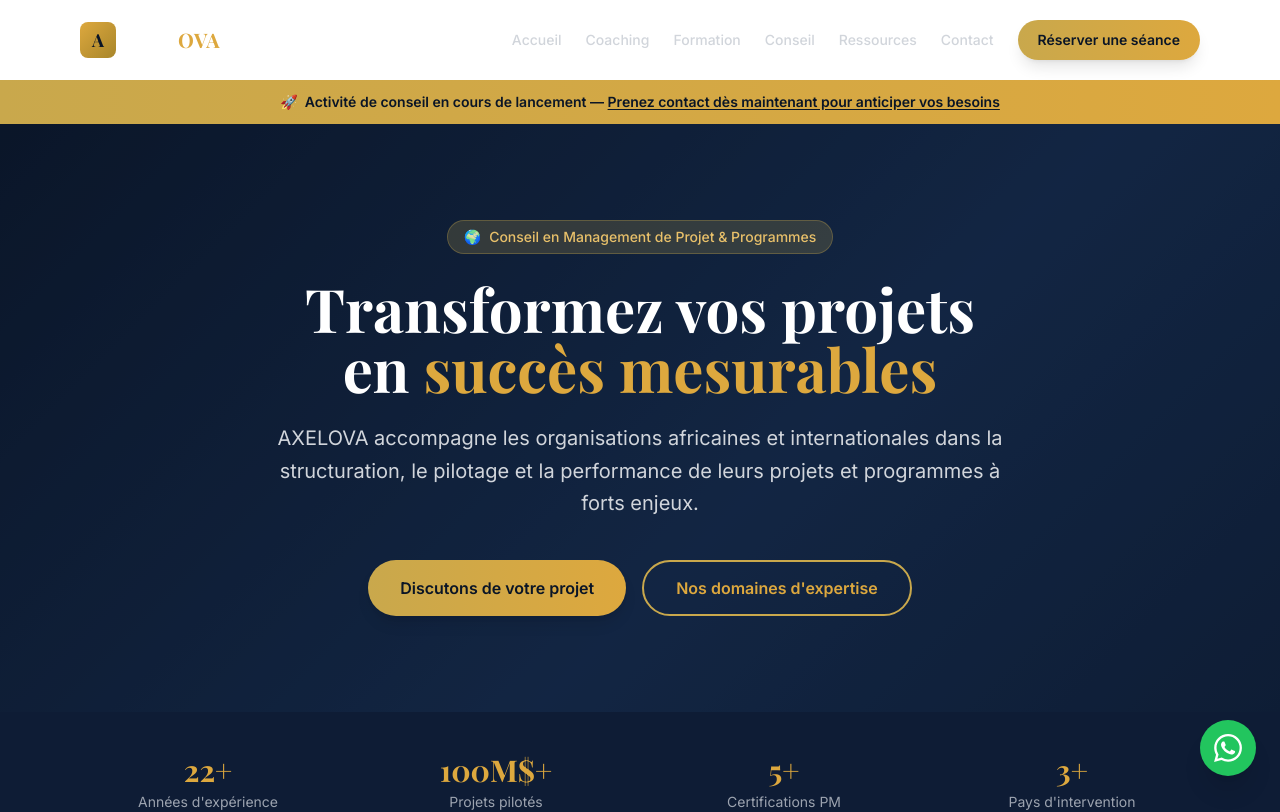
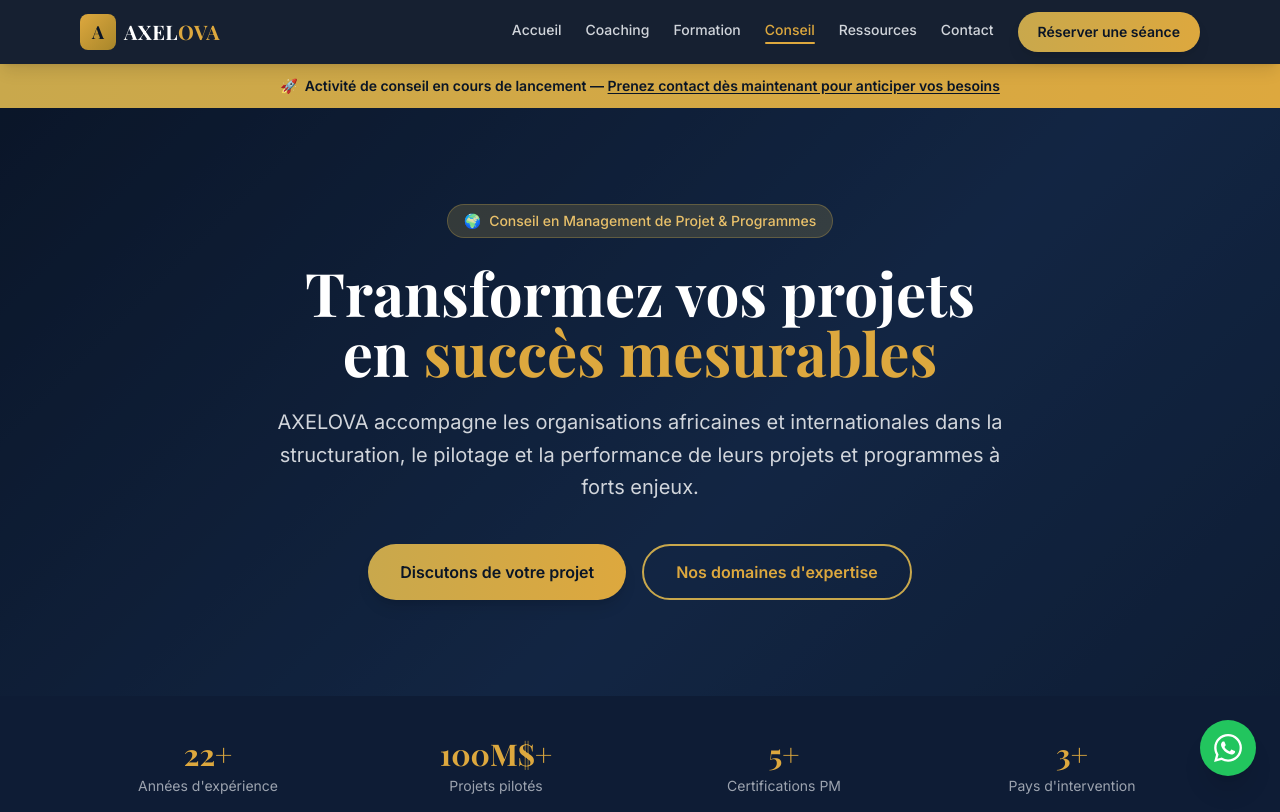
Before and after one commit to odieye-axelova/axelova, a Next.js app: page /conseil in a window 1280 px wide. Shown: the top 812 px of the page. Built offline with nearby package versions, Linux system fonts and the light colour scheme.

Commit message:
Fix: navbar conseil, locale calendly, onglet actif

```diff
--- a/app/conseil/page.tsx
+++ b/app/conseil/page.tsx
@@ -75,10 +75,10 @@
 
 export default function ConseilPage() {
   return (
-    <main className="pt-20">
+    <>
 
       {/* ── BANNIÈRE LANCEMENT ────────────────────────────────────────────────── */}
-      <div className="bg-gradient-to-r from-gold-500 to-gold-400 py-3">
+      <div className="bg-gradient-to-r from-gold-500 to-gold-400 py-3 mt-16">
         <div className="max-w-6xl mx-auto px-4 text-center">
           <p className="text-navy-900 font-semibold text-sm">
             🚀&nbsp; Activité de conseil en cours de lancement —&nbsp;
@@ -262,6 +262,6 @@
         </div>
       </section>
 
-    </main>
+    </>
   );
 }
--- a/components/CalendlyWidget.tsx
+++ b/components/CalendlyWidget.tsx
@@ -9,7 +9,7 @@
   return (
     <div className="rounded-2xl overflow-hidden border border-gray-200 shadow-sm">
       <iframe
-        src="https://cal.com/axelova/seance-decouverte?embed=true&hideEventTypeDetails=false&layout=month_view"
+        src="https://cal.com/axelova/seance-decouverte?embed=true&hideEventTypeDetails=false&layout=month_view&locale=fr"
         style={{ width: "100%", height: "630px", border: "none" }}
         title="Réserver une séance découverte AXELOVA"
       />
--- a/components/Navbar.tsx
+++ b/components/Navbar.tsx
@@ -1,6 +1,7 @@
 "use client";
 import { useState, useEffect } from "react";
 import Link from "next/link";
+import { usePathname } from "next/navigation";
 
 const links = [
   { href: "/", label: "Accueil" },
@@ -14,6 +15,8 @@
 export default function Navbar() {
   const [open, setOpen] = useState(false);
   const [scrolled, setScrolled] = useState(false);
+  const pathname = usePathname();
+  const forceNavy = pathname.startsWith("/conseil");
 
   useEffect(() => {
     const onScroll = () => setScrolled(window.scrollY > 20);
@@ -21,14 +24,16 @@
     return () => window.removeEventListener("scroll", onScroll);
   }, []);
 
+  const isActive = (href: string) =>
+    href === "/" ? pathname === "/" : pathname.startsWith(href);
+
   return (
     <header
       className={`fixed top-0 left-0 right-0 z-50 transition-all duration-300 ${
-        scrolled ? "bg-navy-900/95 backdrop-blur-md shadow-lg py-3" : "bg-transparent py-5"
+        scrolled || forceNavy ? "bg-navy-900/95 backdrop-blur-md shadow-lg py-3" : "bg-transparent py-5"
       }`}
     >
       <div className="max-w-6xl mx-auto px-4 flex items-center justify-between">
-        {/* Logo */}
         <Link href="/" className="flex items-center gap-2 group">
           <div className="w-9 h-9 rounded-lg bg-gradient-to-br from-gold-400 to-gold-600 flex items-center justify-center font-heading font-bold text-navy-900 text-lg">
             A
@@ -38,13 +43,16 @@
           </span>
         </Link>
 
-        {/* Desktop nav */}
         <nav className="hidden md:flex items-center gap-6">
           {links.map((l) => (
             <Link
               key={l.href}
               href={l.href}
-              className="text-gray-300 hover:text-gold-400 text-sm font-medium transition-colors duration-200"
+              className={`text-sm font-medium transition-colors duration-200 relative pb-1 ${
+                isActive(l.href)
+                  ? "text-gold-400 after:absolute after:bottom-0 after:left-0 after:right-0 after:h-0.5 after:bg-gold-400 after:rounded-full"
+                  : "text-gray-300 hover:text-gold-400"
+              }`}
             >
               {l.label}
             </Link>
@@ -54,7 +62,6 @@
           </Link>
         </nav>
 
-        {/* Mobile burger */}
         <button
           className="md:hidden text-white p-2"
           onClick={() => setOpen(!open)}
@@ -66,14 +73,17 @@
         </button>
       </div>
 
-      {/* Mobile menu */}
       {open && (
         <div className="md:hidden bg-navy-900 border-t border-navy-700 px-4 py-4 space-y-3">
           {links.map((l) => (
             <Link
               key={l.href}
               href={l.href}
-              className="block text-gray-300 hover:text-gold-400 py-2 font-medium"
+              className={`block py-2 font-medium transition-colors ${
+                isActive(l.href)
+                  ? "text-gold-400 border-l-2 border-gold-400 pl-3"
+                  : "text-gray-300 hover:text-gold-400"
+              }`}
               onClick={() => setOpen(false)}
             >
               {l.label}
```
Also changed, not shown: 1 other file (tests, documents, lock files or other folders).
